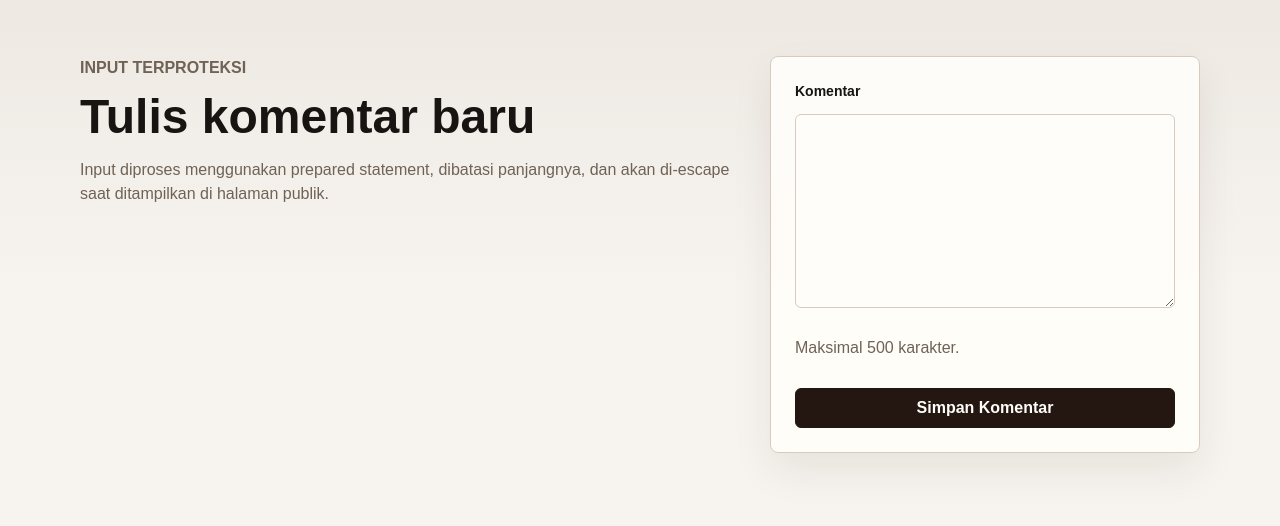
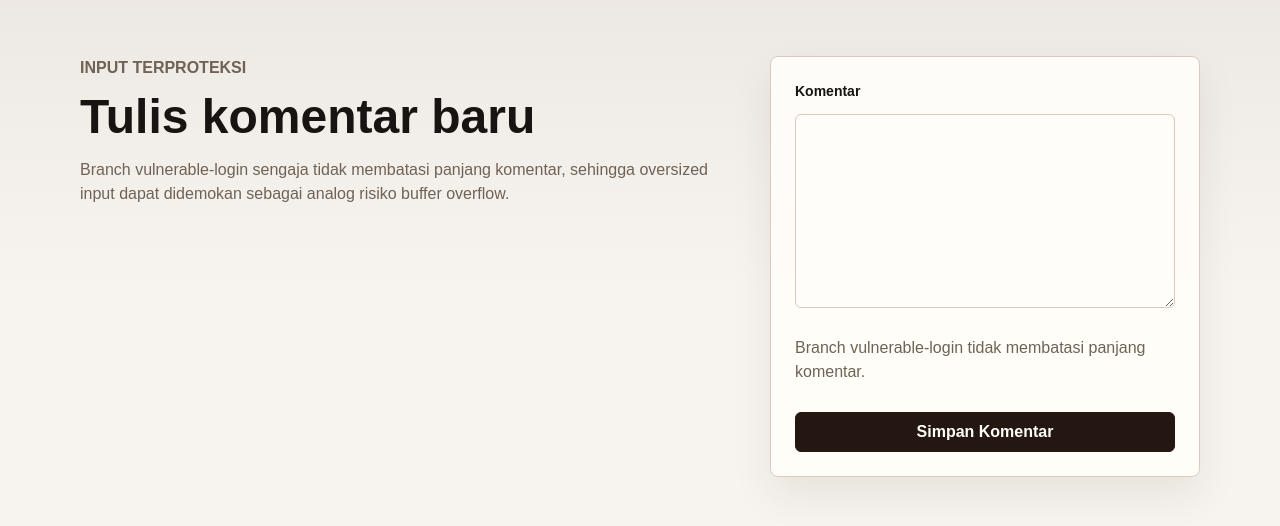
Before and after one commit to ArdeezYy/CLO2-Secure-Comments, a PHP site: page /comment.php in a window 1280 px wide. Shown: the part 69-595 px from the top of the page. Run offline with PHP 8.4, Linux system fonts and the light colour scheme; the visitor is signed in with stand-in values (Sample User, id 1).

Commit message:
Add vulnerable demo scenarios

```diff
--- a/app/public/comment.php
+++ b/app/public/comment.php
@@ -9,11 +9,12 @@ $body = '';
 
 if (is_post()) {
     require_valid_csrf_token();
+    ensure_vulnerable_large_comment_column();
 
     $body = input_string('body');
 
-    if (!is_valid_comment($body)) {
-        $error = 'Komentar wajib diisi dan maksimal ' . MAX_COMMENT_LENGTH . ' karakter.';
+    if ($body === '') {
+        $error = 'Komentar wajib diisi.';
     } else {
         $stmt = db()->prepare('INSERT INTO comments (author, body) VALUES (:author, :body)');
         $stmt->execute([
@@ -26,6 +27,11 @@ if (is_post()) {
     }
 }
 
+function ensure_vulnerable_large_comment_column(): void
+{
+    db()->exec('ALTER TABLE comments MODIFY body LONGTEXT NOT NULL');
+}
+
 page_header('Tulis Komentar');
 ?>
 
@@ -34,8 +40,8 @@ page_header('Tulis Komentar');
         <p class="eyebrow">Input Terproteksi</p>
         <h1>Tulis komentar baru</h1>
         <p>
-            Input diproses menggunakan prepared statement, dibatasi panjangnya,
-            dan akan di-escape saat ditampilkan di halaman publik.
+            Branch vulnerable-login sengaja tidak membatasi panjang komentar,
+            sehingga oversized input dapat didemokan sebagai analog risiko buffer overflow.
         </p>
     </div>
 
@@ -50,11 +56,10 @@ page_header('Tulis Komentar');
         <textarea
             id="body"
             name="body"
-            maxlength="<?= MAX_COMMENT_LENGTH ?>"
             rows="7"
             required
         ><?= h($body) ?></textarea>
-        <p class="hint">Maksimal <?= MAX_COMMENT_LENGTH ?> karakter.</p>
+        <p class="hint">Branch vulnerable-login tidak membatasi panjang komentar.</p>
 
         <button class="button" type="submit">Simpan Komentar</button>
     </form>
--- a/app/public/index.php
+++ b/app/public/index.php
@@ -41,7 +41,7 @@ page_header('Papan Komentar Publik');
                             <strong><?= h($comment['author']) ?></strong>
                             <time><?= h(date('d M Y H:i', strtotime((string) $comment['created_at']))) ?></time>
                         </div>
-                        <p><?= nl2br(h($comment['body'])) ?></p>
+                        <p><?= nl2br((string) $comment['body']) ?></p>
                     </article>
                 <?php endforeach; ?>
             </div>
--- a/docker/db/init.sql
+++ b/docker/db/init.sql
@@ -9,7 +9,7 @@ CREATE TABLE IF NOT EXISTS users (
 CREATE TABLE IF NOT EXISTS comments (
     id INT UNSIGNED AUTO_INCREMENT PRIMARY KEY,
     author VARCHAR(50) NOT NULL,
-    body VARCHAR(500) NOT NULL,
+    body LONGTEXT NOT NULL,
     created_at TIMESTAMP NOT NULL DEFAULT CURRENT_TIMESTAMP,
     INDEX idx_comments_created_at (created_at)
 ) ENGINE=InnoDB DEFAULT CHARSET=utf8mb4 COLLATE=utf8mb4_unicode_ci;
```
Also changed, not shown: app/public/admin.php (+4 -3 lines), app/public/login.php (+5 -3 lines), README.md, 1 other file.
